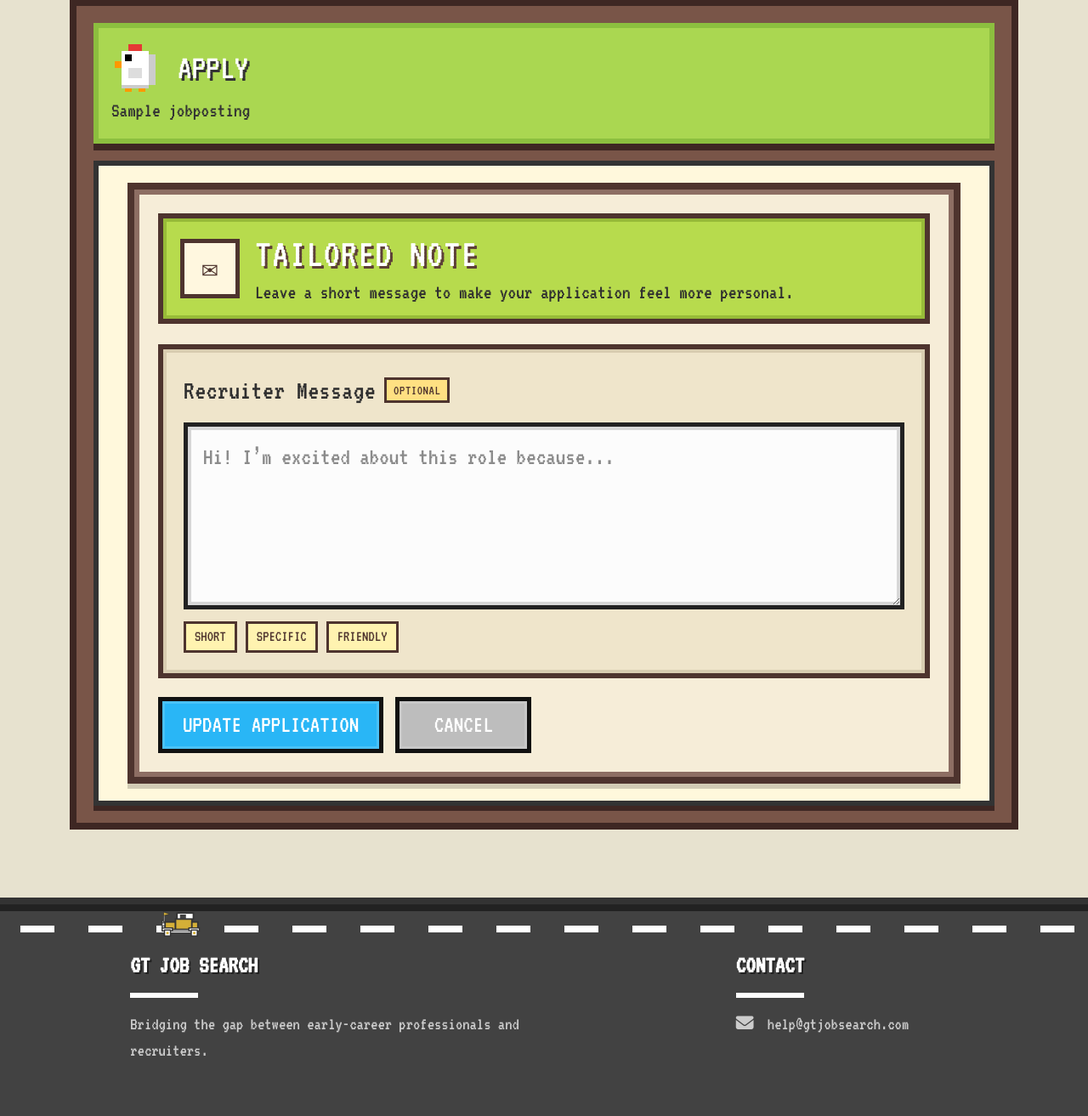
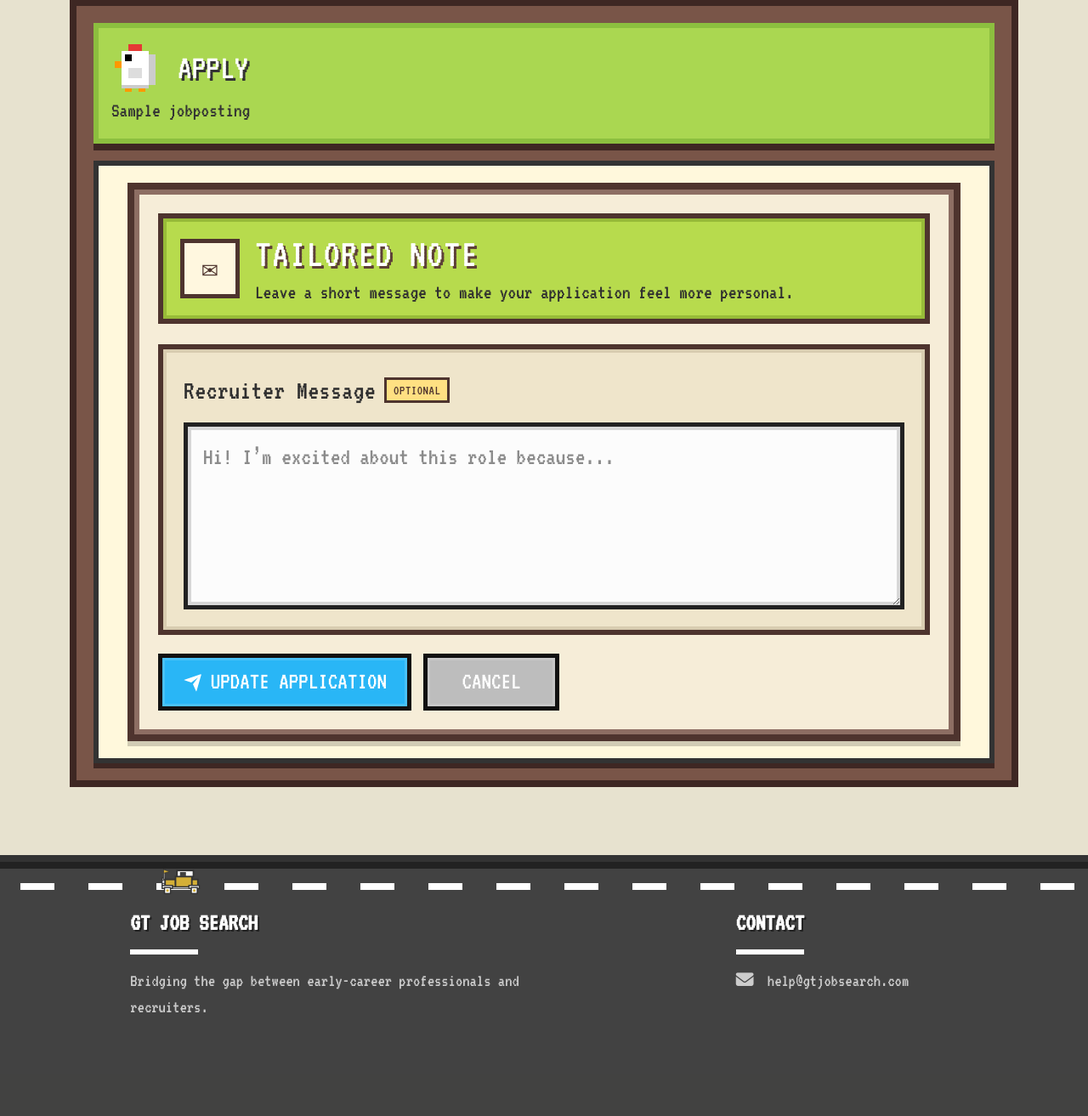
Before and after one commit to nahua3730/JobFinder, a Django app: page /jobs/1/apply/ in a window 1280 px wide. Shown: the part 234-1547 px from the top of the page at 85% size. After the commit the page ends 1425 px from the top, so only its background shows below. Run offline with Django 5.2, Linux system fonts and the light colour scheme; a user stored in the database is signed in; tables that the repository leaves empty hold one stand-in row (values such as "Sample post"); data that the repository does not hold is empty; some libraries are stand-ins or nearby versions.

Commit message:
update app

```diff
--- a/applications/templates/applications/apply.html
+++ b/applications/templates/applications/apply.html
@@ -55,18 +55,29 @@
             class="crossy-note-input"
             placeholder="Hi! I’m excited about this role because..."
           >{% if application and application.tailored_note %}{{ application.tailored_note }}{% elif request.POST.tailored_note %}{{ request.POST.tailored_note }}{% endif %}</textarea>
-
-          <div class="crossy-note-helper">
-            <span class="crossy-helper-chip">SHORT</span>
-            <span class="crossy-helper-chip">SPECIFIC</span>
-            <span class="crossy-helper-chip">FRIENDLY</span>
-          </div>
         </div>
 
         <div class="crossy-note-buttons">
-          <button type="submit" class="crossy-btn crossy-btn-apply">
-            {% if application %}UPDATE APPLICATION{% else %}APPLY{% endif %}
+          <button type="submit" class="update-send-btn">
+            <div class="update-send-svg-wrapper-1">
+              <div class="update-send-svg-wrapper">
+                <svg
+                  xmlns="http://www.w3.org/2000/svg"
+                  viewBox="0 0 24 24"
+                  width="24"
+                  height="24"
+                >
+                  <path fill="none" d="M0 0h24v24H0z"></path>
+                  <path
+                    fill="currentColor"
+                    d="M1.946 9.315c-.522-.174-.527-.455.01-.634l19.087-6.362c.529-.176.832.12.684.638l-5.454 19.086c-.15.529-.455.547-.679.045L12 14l6-8-8 6-8.054-2.685z"
+                  ></path>
+                </svg>
+              </div>
+            </div>
+            <span>{% if application %}UPDATE APPLICATION{% else %}APPLY{% endif %}</span>
           </button>
+
 
           <a href="{% url 'jobs:job_detail' job.id %}" class="crossy-btn crossy-btn-cancel">
             CANCEL
--- a/static/css/crossyroad.css
+++ b/static/css/crossyroad.css
@@ -744,3 +744,120 @@
         width: 100%;
     }
 }
+
+/* only for update/apply button arrow effect */
+.send-btn {
+    font-family: inherit;
+    font-size: 20px;
+    padding: 0.7em 1em;
+    padding-left: 0.9em;
+
+    display: inline-flex !important;
+    align-items: center;
+    justify-content: center;
+    gap: 0;
+
+    overflow: hidden;
+    transition: all 0.2s;
+    cursor: pointer;
+
+    /* keep your existing site colors */
+    background: #29b6f6 !important;
+    color: white !important;
+    border: 5px solid #111 !important;
+    border-radius: 0 !important;
+}
+
+.send-btn span {
+    display: block;
+    margin-left: 0.3em;
+    transition: all 0.3s ease-in-out;
+    white-space: nowrap;
+}
+
+.send-btn svg {
+    display: block;
+    transform-origin: center center;
+    transition: transform 0.3s ease-in-out;
+}
+
+.send-btn:hover .send-svg-wrapper {
+    animation: fly-1 0.6s ease-in-out infinite alternate;
+}
+
+.send-btn:hover svg {
+    transform: translateX(1.2em) rotate(45deg) scale(1.1);
+}
+
+.send-btn:hover span {
+    transform: translateX(5em);
+}
+
+.send-btn:active {
+    transform: scale(0.95);
+}
+
+@keyframes fly-1 {
+    from {
+        transform: translateY(0.1em);
+    }
+    to {
+        transform: translateY(-0.1em);
+    }
+}
+
+.update-send-btn {
+  font-family: 'VT323', monospace;
+  font-size: 1.8rem;
+  background: #29b6f6;
+  color: white;
+  padding: 12px 24px;
+  display: inline-flex;
+  align-items: center;
+  border: 5px solid #111;
+  box-shadow: inset 0 0 0 3px rgba(255,255,255,0.15);
+  overflow: hidden;
+  transition: all 0.2s;
+  cursor: pointer;
+  text-transform: uppercase;
+  line-height: 1;
+  min-width: 260px;
+}
+
+.update-send-btn span {
+  display: block;
+  margin-left: 0.3em;
+  transition: all 0.3s ease-in-out;
+  white-space: nowrap;
+}
+
+.update-send-btn svg {
+  display: block;
+  transform-origin: center center;
+  transition: transform 0.3s ease-in-out;
+}
+
+.update-send-btn:hover .update-send-svg-wrapper {
+  animation: fly-1 0.6s ease-in-out infinite alternate;
+}
+
+.update-send-btn:hover svg {
+  transform: translateX(0.8em) rotate(45deg) scale(1.1);
+}
+
+.update-send-btn:hover span {
+  transform: translateX(1.4em);
+}
+
+.update-send-btn:active {
+  transform: scale(0.95);
+}
+
+@keyframes fly-1 {
+  from {
+    transform: translateY(0.1em);
+  }
+  to {
+    transform: translateY(-0.1em);
+  }
+}
```
